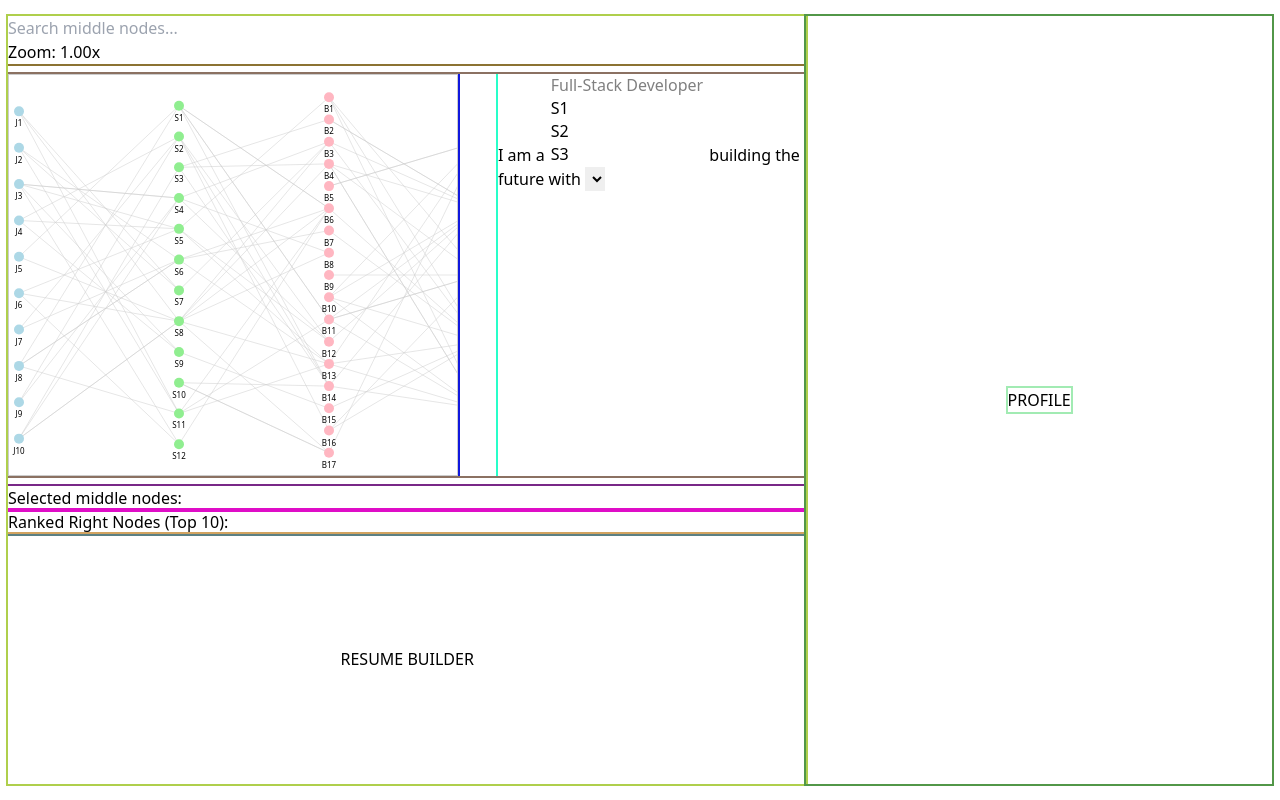
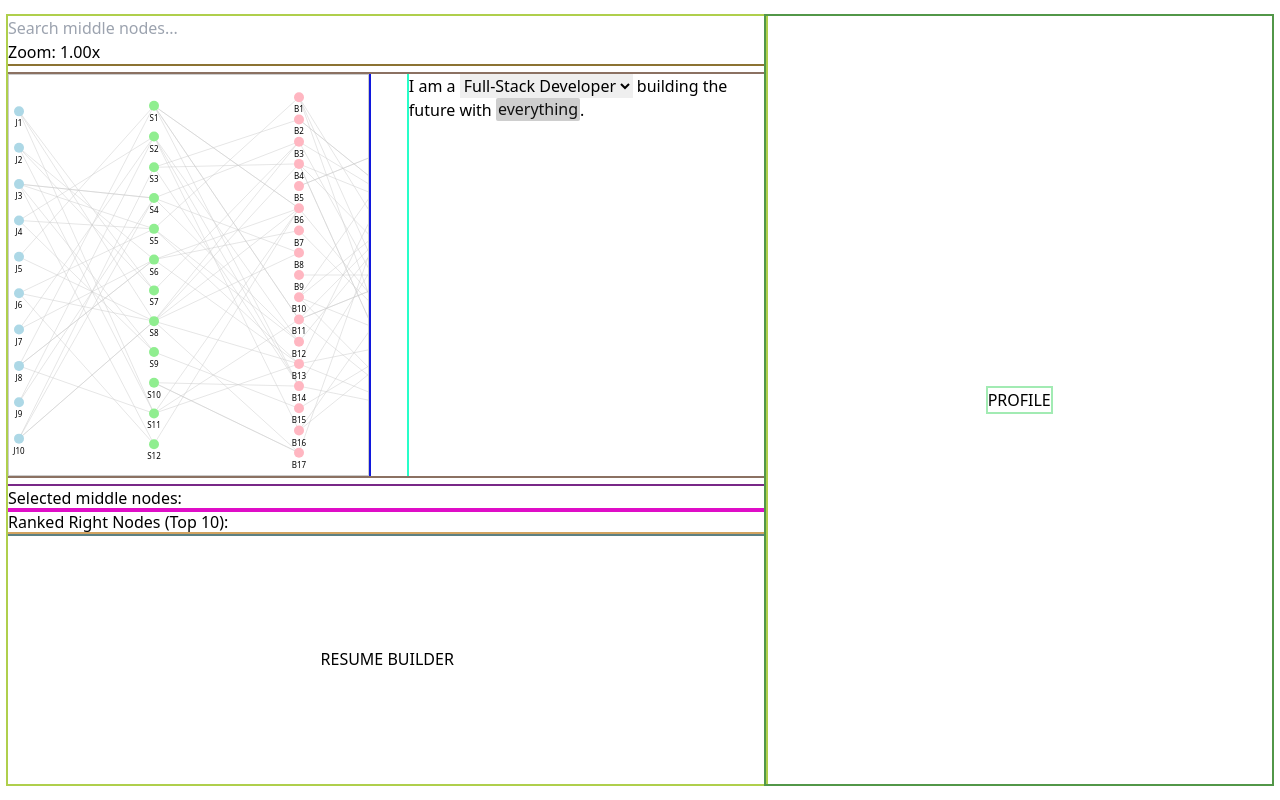
Before and after one commit to braedonwatkins/resume, a SvelteKit app: page /home in a window 1280 px wide. Built offline with nearby package versions, Linux system fonts and the light colour scheme.

Commit message:
Handle selecting Job nodes independent of skills

```diff
--- a/src/routes/home/Showcase.svelte
+++ b/src/routes/home/Showcase.svelte
@@ -18,16 +18,17 @@
 		projectNodes
 	);
 
-	const width = 600;
+	const width = 500;
 	const height = 400;
 	const nodeRadius = 5;
 	const jobX = 10;
-	const skillX = 170;
-	const bulletX = 320;
-	const projectX = 470;
+	const skillX = 145;
+	const bulletX = 290;
+	const projectX = 400;
 
-	let selectedMiddleNodes = new Set<string>();
-	let rankedRightNodes: RankedNode[] = [];
+	let selectedJobNode = '';
+	let selectedSkillNodes = new Set<string>();
+	let rankedBulletNodes: RankedNode[] = [];
 	let searchTerm = '';
 	let zoomLevel = 1;
 
@@ -70,7 +71,7 @@
 		const bulletNodeCounts = new Map<string, number>();
 
 		edges.forEach((edge) => {
-			if (selectedMiddleNodes.has(edge.source)) {
+			if (selectedSkillNodes.has(edge.source)) {
 				const bulletNode = bulletNodes.find((node) => node === edge.target);
 				if (bulletNode) {
 					bulletNodeCounts.set(bulletNode, (bulletNodeCounts.get(bulletNode) || 0) + 1);
@@ -82,17 +83,36 @@
 			.map(([id, count]) => ({ id, count }))
 			.sort((a, b) => b.count - a.count);
 
-		rankedRightNodes = ranked;
+		rankedBulletNodes = ranked;
 	}
 
-	function toggleMiddleNode(nodeId: string) {
-		const set = new Set<string>(selectedMiddleNodes);
+	function toggleJobNode(nodeId: string) {
+		// reset our skill and bullet nodes
+		selectedSkillNodes = new Set<string>();
+		rankedBulletNodes = [];
+
+		selectedJobNode =
+			jobNodes.find((node) => {
+				return node === nodeId;
+			}) ?? '';
+
+		for (const edge of edges) {
+			if (edge.source === selectedJobNode && !selectedSkillNodes.has(edge.target)) {
+				selectedSkillNodes.add(edge.target);
+				selectedSkillNodes = selectedSkillNodes;
+				updateRankedRightNodes();
+			}
+		}
+	}
+
+	function toggleSkillNode(nodeId: string) {
+		const set = new Set<string>(selectedSkillNodes);
 		if (set.has(nodeId)) {
 			set.delete(nodeId);
 		} else {
 			set.add(nodeId);
 		}
-		selectedMiddleNodes = set;
+		selectedSkillNodes = set;
 
 		updateRankedRightNodes();
 	}
@@ -107,11 +127,11 @@
 	function handleNodeKeydown(event: KeyboardEvent, nodeId: string) {
 		if (event.key === 'Enter' || event.key === ' ') {
 			event.preventDefault();
-			toggleMiddleNode(nodeId);
+			toggleSkillNode(nodeId);
 		}
 	}
 
-	function handleDropdownSelect(event: Event) {
+	function handleJobSelect(event: Event) {
 		const { options } = event.target as HTMLSelectElement;
 		const selectedValues = Array.from(options)
 			.filter((option) => option.selected)
@@ -119,9 +139,21 @@
 
 		console.log('Selected values changed:', selectedValues);
 
-		selectedMiddleNodes.clear();
 		for (const value of selectedValues) {
-			toggleMiddleNode(value);
+			toggleJobNode(value);
+		}
+	}
+	function handleSkillSelect(event: Event) {
+		const { options } = event.target as HTMLSelectElement;
+		const selectedValues = Array.from(options)
+			.filter((option) => option.selected)
+			.map((option) => option.value);
+
+		console.log('Selected values changed:', selectedValues);
+
+		selectedSkillNodes.clear();
+		for (const value of selectedValues) {
+			toggleSkillNode(value);
 		}
 	}
 </script>
@@ -144,9 +176,9 @@
 							y1={source.y}
 							x2={target.x}
 							y2={target.y}
-							stroke={selectedMiddleNodes.has(source.id) ||
-							selectedMiddleNodes.has(target.id) ||
-							rankedRightNodes.some((node) => node.id === source.id)
+							stroke={selectedSkillNodes.has(source.id) ||
+							selectedSkillNodes.has(target.id) ||
+							rankedBulletNodes.some((node) => node.id === source.id)
 								? 'red'
 								: '#ccc'}
 							stroke-width="0.5"
@@ -158,8 +190,8 @@
 					<g
 						role="button"
 						tabindex={node.x === skillX ? 0 : 1}
-						aria-pressed={selectedMiddleNodes.has(node.id)}
-						on:click={() => node.x === skillX && toggleMiddleNode(node.id)}
+						aria-pressed={selectedSkillNodes.has(node.id)}
+						on:click={() => node.x === skillX && toggleSkillNode(node.id)}
 						on:keydown={(event) => node.x === skillX && handleNodeKeydown(event, node.id)}
 					>
 						<circle
@@ -167,7 +199,9 @@
 							cy={node.y}
 							r={nodeRadius}
 							fill={getNodeColor(node)}
-							stroke={selectedMiddleNodes.has(node.id) || rankedRightNodes[0]?.id === node.id
+							stroke={selectedJobNode === node.id ||
+							selectedSkillNodes.has(node.id) ||
+							rankedBulletNodes[0]?.id === node.id
 								? 'red'
 								: 'none'}
 							stroke-width="1"
@@ -181,26 +215,32 @@
 		</div>
 
 		<div>
-			I am a <select on:change={handleDropdownSelect} multiple>
-				<option value="" disabled>Full-Stack Developer</option>
+			I am a <select on:change={handleJobSelect}>
+				<option value="" selected>Full-Stack Developer</option>
+				{#each jobNodes as node}
+					<option value={node}>{node}</option>
+				{/each}
+			</select>
+			building the future with
+			<select on:change={handleSkillSelect} multiple size="1">
+				<option value="" selected>everything</option>
 				{#each skillNodes as node}
 					<option value={node}>{node}</option>
 				{/each}
-			</select>
-			building the future with <select></select>
+			</select>.
 		</div>
 	</div>
 
 	<div class="info">
 		<h3>Selected middle nodes:</h3>
 		<div class="selected-nodes">
-			{#each [...selectedMiddleNodes] as nodeId}
+			{#each [...selectedSkillNodes] as nodeId}
 				<span class="node-tag">{nodeId}</span>
 			{/each}
 		</div>
 		<h3>Ranked Right Nodes (Top 10):</h3>
 		<ol>
-			{#each rankedRightNodes.slice(0, 10) as node}
+			{#each rankedBulletNodes.slice(0, 10) as node}
 				<li>{node.id} (Count: {node.count})</li>
 			{/each}
 		</ol>
```
